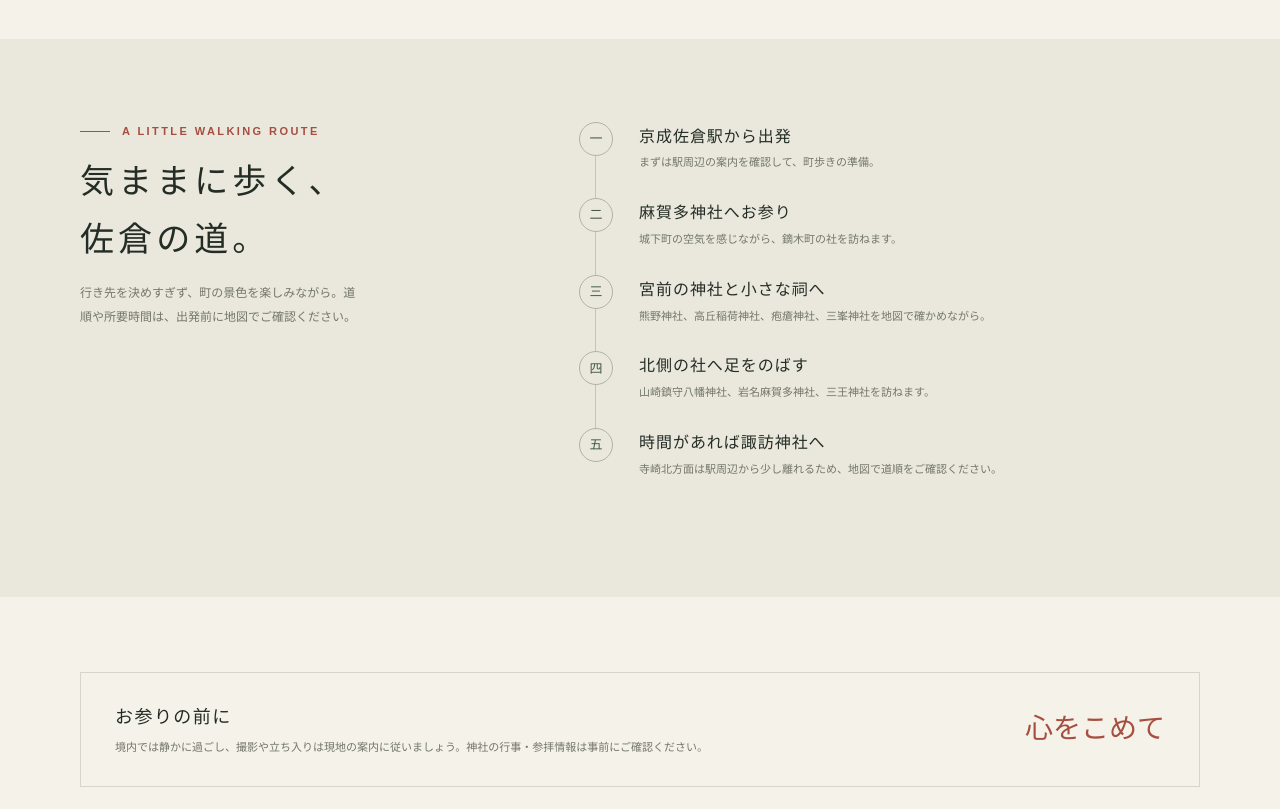
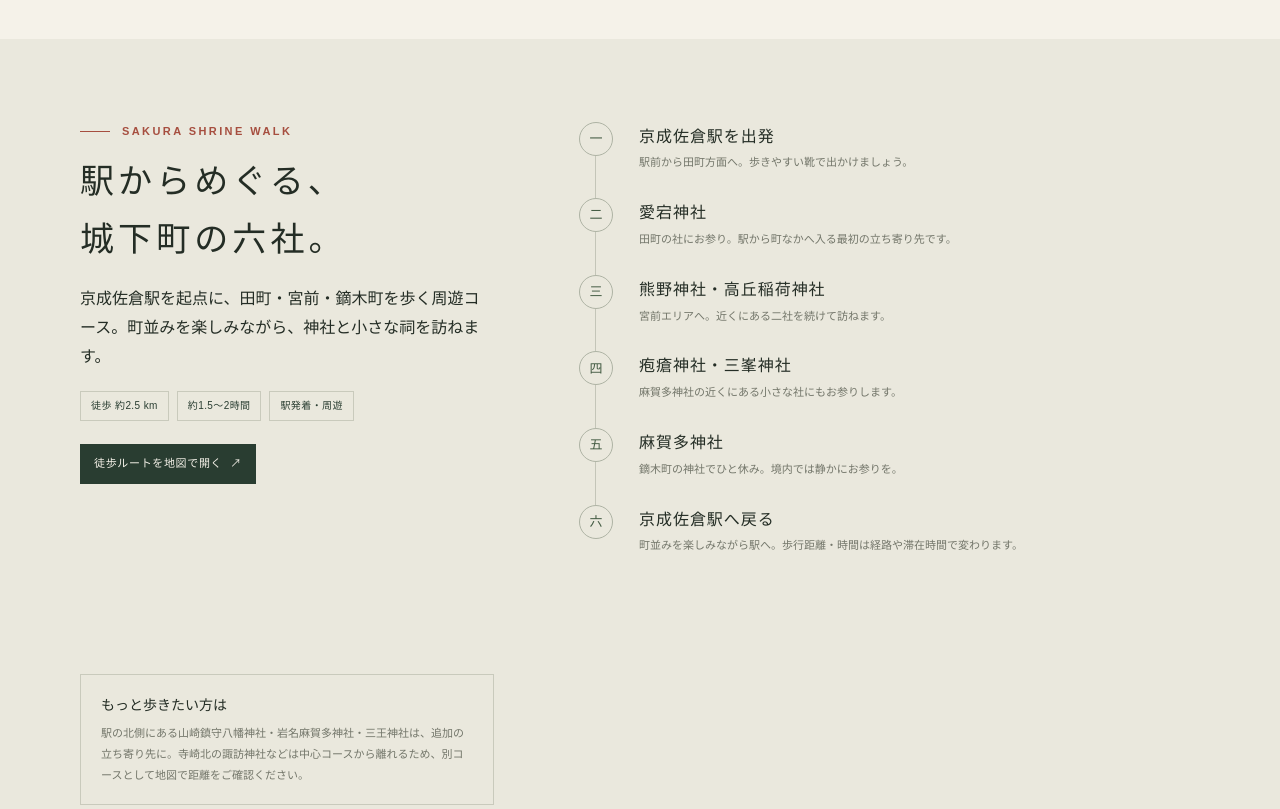
Before and after one commit to kenjiru15/-, a plain HTML site: page index.html in a window 1280 px wide. Shown: the part 3100-3909 px from the top of the page. Drawn offline with Linux system fonts and the light colour scheme.

Commit message:
Add a walkable shrine route from Keisei Sakura Station
Co-authored-by: Copilot <223556219+Copilot@users.noreply.github.com>

```diff
--- a/index.html
+++ b/index.html
@@ -217,6 +217,33 @@
       line-height: 1.7;
     }
     .walk-heading p:last-child { max-width: 280px; color: var(--muted); font-size: 12px; line-height: 2; }
+    .route-summary {
+      display: flex;
+      flex-wrap: wrap;
+      gap: 8px;
+      margin: 20px 0 15px;
+    }
+    .route-summary span {
+      padding: 5px 10px;
+      border: 1px solid #c9cabc;
+      color: var(--green-dark);
+      font-size: 10px;
+      letter-spacing: .04em;
+    }
+    .route-map {
+      display: inline-flex;
+      align-items: center;
+      gap: 8px;
+      margin-top: 8px;
+      padding: 10px 14px;
+      background: var(--green-dark);
+      color: #f5f2e9;
+      font-size: 11px;
+      letter-spacing: .06em;
+      text-decoration: none;
+      transition: background .2s ease;
+    }
+    .route-map:hover { background: var(--green); }
     .route { margin: 0; padding: 0; list-style: none; }
     .route li {
       position: relative;
@@ -249,6 +276,13 @@
     }
     .route h3 { margin: 1px 0 2px; font-family: var(--serif); font-size: 16px; font-weight: 500; letter-spacing: .06em; }
     .route p { margin: 0; color: var(--muted); font-size: 11px; }
+    .route-extra {
+      margin-top: 8px;
+      padding: 18px 20px;
+      border: 1px solid #c9cabc;
+    }
+    .route-extra h3 { margin: 0 0 5px; font-family: var(--serif); font-size: 14px; font-weight: 500; }
+    .route-extra p { margin: 0; color: var(--muted); font-size: 11px; line-height: 1.9; }
 
     .visit-note {
       display: flex;
@@ -290,6 +324,7 @@
       .walk-layout { grid-template-columns: 1fr; gap: 28px; }
       .walk-heading h2 { font-size: 30px; }
       .walk-heading p:last-child { max-width: 360px; }
+      .route-summary { margin-top: 16px; }
       .visit-note { margin-block: 45px; padding: 23px 20px; }
       .footer-inner { align-items: flex-start; gap: 12px; flex-direction: column; }
     }
@@ -463,17 +498,28 @@
     <section class="walk" id="walk">
       <div class="wrap walk-layout">
         <div class="walk-heading">
-          <p class="eyebrow">A LITTLE WALKING ROUTE</p>
-          <h2>気ままに歩く、<br>佐倉の道。</h2>
-          <p>行き先を決めすぎず、町の景色を楽しみながら。道順や所要時間は、出発前に地図でご確認ください。</p>
+          <p class="eyebrow">SAKURA SHRINE WALK</p>
+          <h2>駅からめぐる、<br>城下町の六社。</h2>
+          <p>京成佐倉駅を起点に、田町・宮前・鏑木町を歩く周遊コース。町並みを楽しみながら、神社と小さな祠を訪ねます。</p>
+          <div class="route-summary" aria-label="コースの目安">
+            <span>徒歩 約2.5 km</span>
+            <span>約1.5〜2時間</span>
+            <span>駅発着・周遊</span>
+          </div>
+          <a class="route-map" href="https://www.google.com/maps/dir/?api=1&amp;origin=35.7252033,140.2297298&amp;destination=35.7252033,140.2297298&amp;waypoints=35.7238488,140.223313%7C35.7225771,140.2248306%7C35.7218297,140.225223%7C35.7193833,140.2269509%7C35.7192586,140.2269632%7C35.7192944,140.2268217&amp;travelmode=walking" target="_blank" rel="noopener noreferrer">徒歩ルートを地図で開く <span aria-hidden="true">↗</span></a>
         </div>
         <ol class="route">
-          <li><span class="route-number">一</span><div><h3>京成佐倉駅から出発</h3><p>まずは駅周辺の案内を確認して、町歩きの準備。</p></div></li>
-          <li><span class="route-number">二</span><div><h3>麻賀多神社へお参り</h3><p>城下町の空気を感じながら、鏑木町の社を訪ねます。</p></div></li>
-          <li><span class="route-number">三</span><div><h3>宮前の神社と小さな祠へ</h3><p>熊野神社、高丘稲荷神社、疱瘡神社、三峯神社を地図で確かめながら。</p></div></li>
-          <li><span class="route-number">四</span><div><h3>北側の社へ足をのばす</h3><p>山崎鎮守八幡神社、岩名麻賀多神社、三王神社を訪ねます。</p></div></li>
-          <li><span class="route-number">五</span><div><h3>時間があれば諏訪神社へ</h3><p>寺崎北方面は駅周辺から少し離れるため、地図で道順をご確認ください。</p></div></li>
+          <li><span class="route-number">一</span><div><h3>京成佐倉駅を出発</h3><p>駅前から田町方面へ。歩きやすい靴で出かけましょう。</p></div></li>
+          <li><span class="route-number">二</span><div><h3>愛宕神社</h3><p>田町の社にお参り。駅から町なかへ入る最初の立ち寄り先です。</p></div></li>
+          <li><span class="route-number">三</span><div><h3>熊野神社・高丘稲荷神社</h3><p>宮前エリアへ。近くにある二社を続けて訪ねます。</p></div></li>
+          <li><span class="route-number">四</span><div><h3>疱瘡神社・三峯神社</h3><p>麻賀多神社の近くにある小さな社にもお参りします。</p></div></li>
+          <li><span class="route-number">五</span><div><h3>麻賀多神社</h3><p>鏑木町の神社でひと休み。境内では静かにお参りを。</p></div></li>
+          <li><span class="route-number">六</span><div><h3>京成佐倉駅へ戻る</h3><p>町並みを楽しみながら駅へ。歩行距離・時間は経路や滞在時間で変わります。</p></div></li>
         </ol>
+        <aside class="route-extra">
+          <h3>もっと歩きたい方は</h3>
+          <p>駅の北側にある山崎鎮守八幡神社・岩名麻賀多神社・三王神社は、追加の立ち寄り先に。寺崎北の諏訪神社などは中心コースから離れるため、別コースとして地図で距離をご確認ください。</p>
+        </aside>
       </div>
     </section>
 
```
